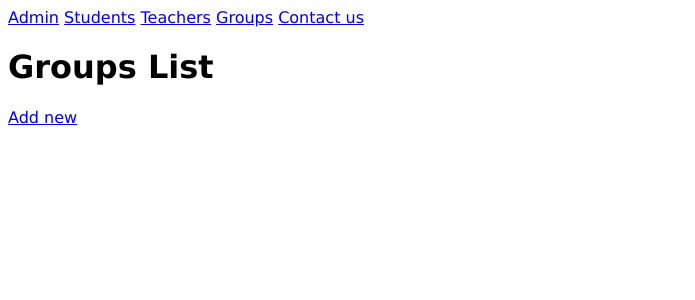
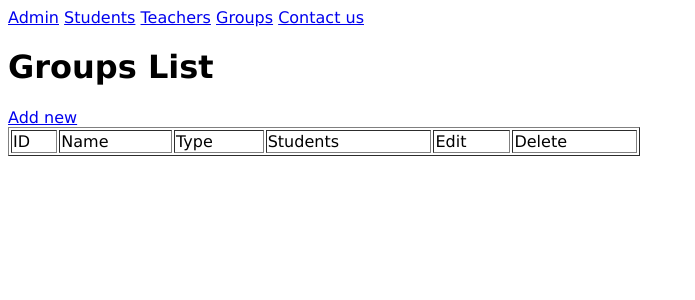
Before and after one commit to Sergey994/django_kalytskyi, a Django app: page /groups/ in a window 1280 px wide. Shown: the top 300 px of the page, without its empty margins (0-695 px from the left). Run offline with Django 3.2, Linux system fonts and the light colour scheme; data that the repository does not hold is empty; parts of the project's set-up code (start-up, migrations or seed data) failed here and were passed over.

Commit message:
Added relations and modified views

```diff
--- a/groups/models.py
+++ b/groups/models.py
@@ -1,9 +1,13 @@
 from django.db import models
+from teachers.models import Teacher
+from students.models import Student
 
 
 class Group(models.Model):
     name = models.CharField(max_length=200)
     type = models.CharField(max_length=200)
+    teacher = models.ForeignKey(Teacher, null=True, on_delete=models.CASCADE)
+    students = models.ManyToManyField(Student)
 
     def __str__(self):
         return f'{self.name}, {self.type}'
--- a/groups/templates/groups_list.html
+++ b/groups/templates/groups_list.html
@@ -1,3 +1,4 @@
+
 {% extends "main.html" %}
 {% block head %}
     {{ block.super }}
@@ -8,13 +9,43 @@
 {% block content %}
     <h1>Groups List</h1>
     <a href="{% url 'create-group' %}">Add new</a>
-    <ul>
+    <table border="1" width="50%">
+        <tr>
+            <td>ID</td>
+            <td>Name</td>
+            <td>Type</td>
+            <td>Students</td>
+            <td>Edit</td>
+            <td>Delete</td>
+        </tr>
+        {% load groups_extras %}
         {% for group in groups %}
-        <li>
-            {{ group.id|safe }}. {{ group.name|safe }} {{ group.type|safe }}
-            <a href="{% url 'edit-group' group.id %}">Edit</a>
-            <a href="{% url 'delete-group' group.id %}">Delete</a>
-        </li>
+        <tr>
+            <td>
+                {{ group|get_id }}
+            </td>
+            <td>
+            {{ group|get_name }}
+            </td>
+            <td>
+                {{ group|get_type }}
+            </td>
+            <td>
+                {% for student in group|get_students %}
+                <ul>
+                    <li>
+                        {{ student }}
+                    </li>
+                </ul>
+                {% endfor %}
+            </td>
+            <td>
+                <a href="{% url 'edit-group' group|get_id %}"> Edit </a>
+            </td>
+            <td>
+                <a href="{% url 'delete-group' group|get_id %}"> Delete </a>
+            </td>
+        </tr>
         {% endfor %}
-    </ul>
+    </table>
 {% endblock %}
--- a/groups/views.py
+++ b/groups/views.py
@@ -27,7 +27,15 @@ def generate_groups(request):
 
 def view_groups(request):
     groups_list = Group.objects.all()
-    return render(request, 'groups_list.html', {'groups': groups_list})
+    data = []
+    for group in groups_list:
+        data.append({
+            'id': group.id,
+            'name': group.name,
+            'type': group.type,
+            'students': [str(student) for student in group.students.all()]
+        })
+    return render(request, 'groups_list.html', {'groups': data})
 
 
 def create_group_form(request):
--- a/students/views.py
+++ b/students/views.py
@@ -74,10 +74,7 @@ def delete_student(request, student_id):
 
 
 def index(request):
-    #return render(request, 'index.html')
-    logs = Log.objects.all()
-    for log in logs:
-        return HttpResponse((datetime.datetime.now() - datetime.datetime.strptime(log.created, '%m/%d/%Y, %H:%M:%S'))>datetime.timedelta(0,10))
+    return render(request, 'index.html')
 
 
 def contact(request):
--- a/teachers/models.py
+++ b/teachers/models.py
@@ -7,4 +7,4 @@ class Teacher(models.Model):
     age = models.IntegerField(default=20)
 
     def __str__(self):
-        return f'{self.first_name} {self.last_name}, {self.age}'
+        return f'{self.first_name} {self.last_name}'
```
Also changed, not shown: groups/admin.py (+15 -1 lines), groups/templatetags/groups_extras.py (added, +23 -0 lines), groups/migrations/0002_auto_20210920_1808.py (added), groups/templatetags/__init__.py (added).
